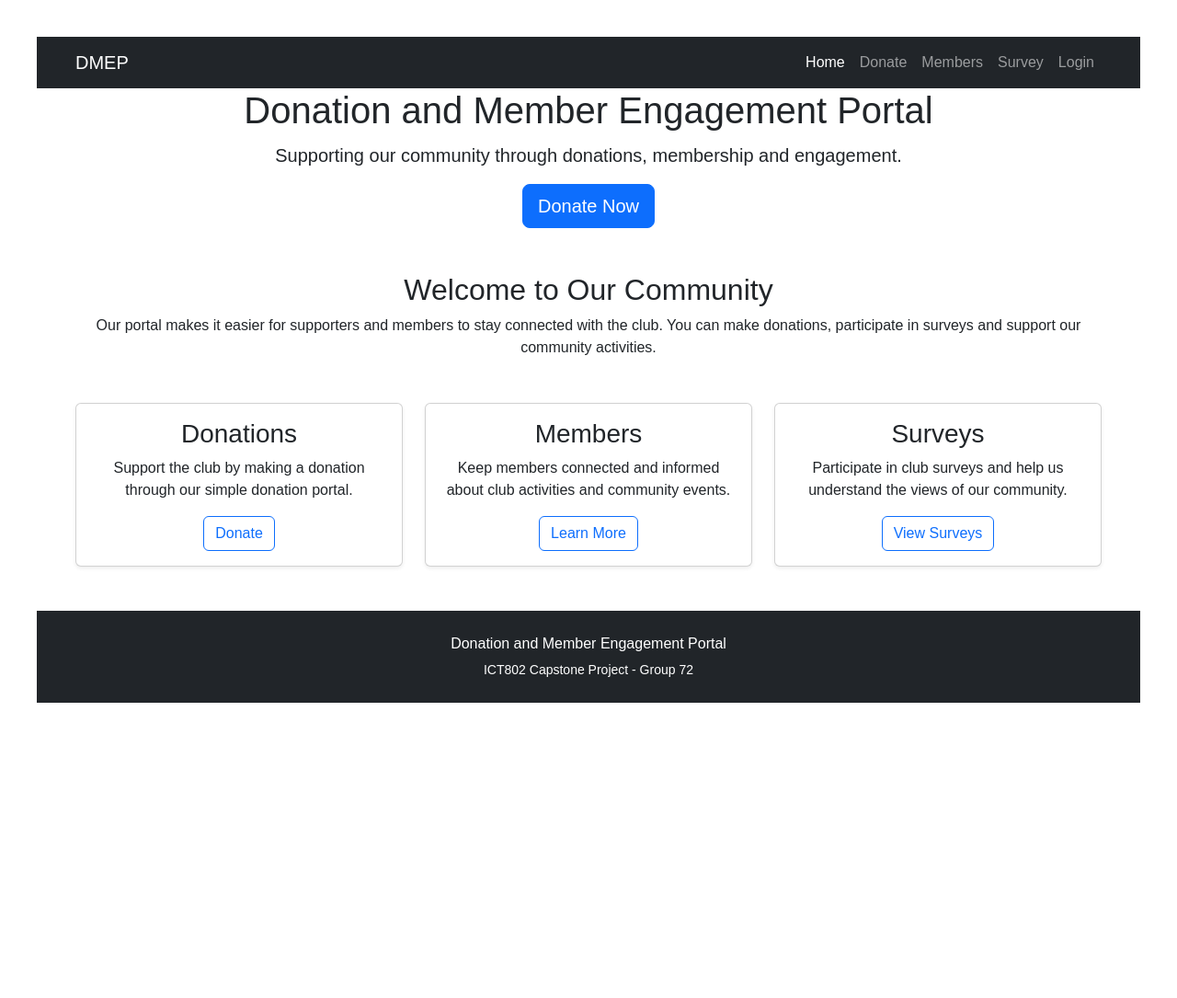
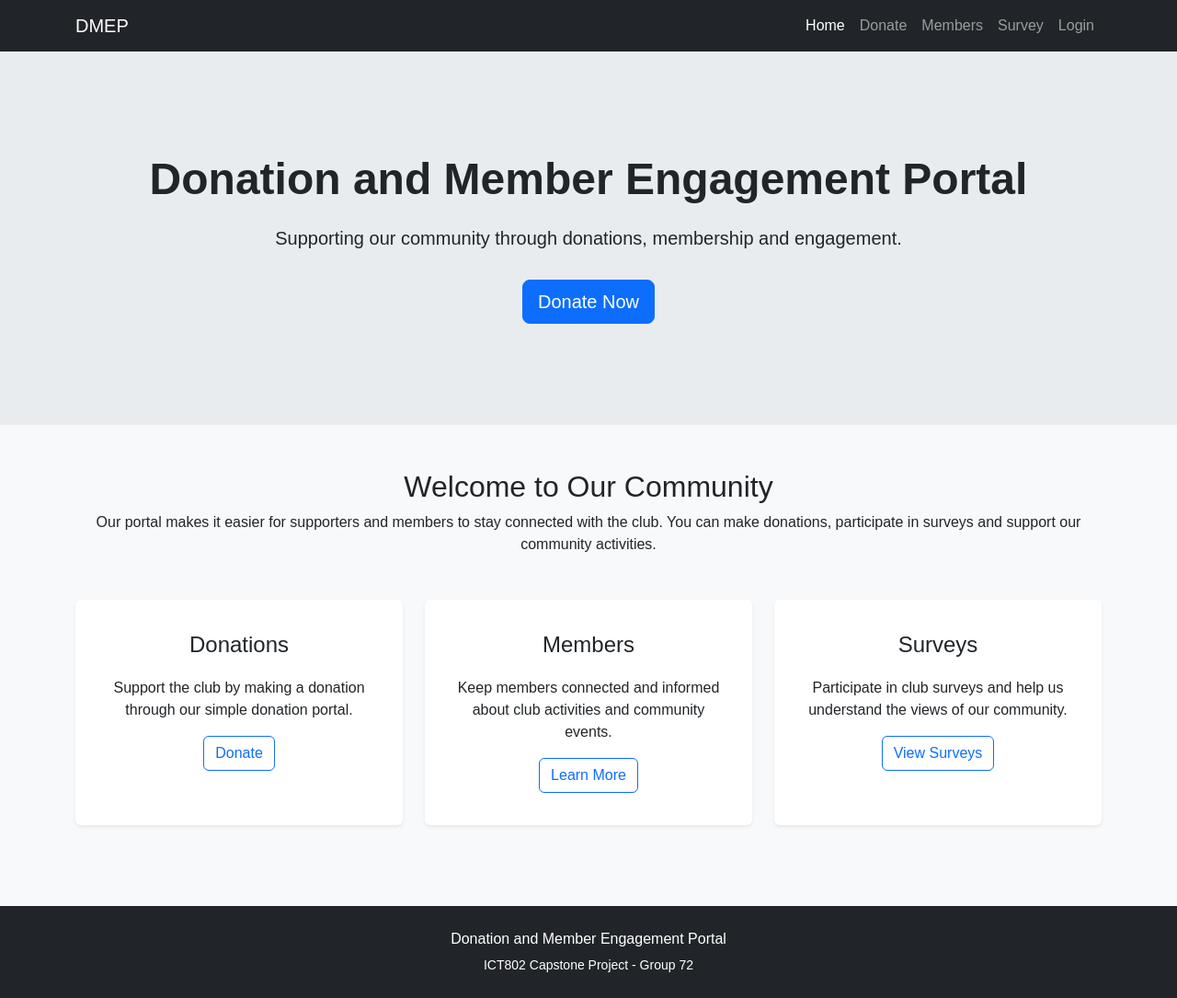
Before and after one commit to lm10B/donation-member-engagement-portal, a Flask app: template templates/index.html in a window 1280 px wide. Shown: the whole page at 92% size. Before the commit the page ends 764 px from the top, so only its background shows below. Run offline with Flask 3, Linux system fonts and the light colour scheme; the template is opened without the code that fills it, so the values that code supplies are empty.

Commit message:
Update style.css

```diff
--- a/static/css/style.css
+++ b/static/css/style.css
@@ -1,8 +1,36 @@
 body {
     font-family: Arial, sans-serif;
-    margin: 40px;
+    background-color: #f8f9fa;
 }
 
-h1 {
-    margin-bottom: 10px;
+.hero {
+    padding: 110px 20px;
+    background-color: #e9ecef;
 }
+
+.hero h1 {
+    font-size: 3rem;
+    font-weight: bold;
+    margin-bottom: 20px;
+}
+
+.hero p {
+    margin-bottom: 30px;
+}
+
+.card {
+    border: none;
+}
+
+.card-body {
+    padding: 35px 25px;
+}
+
+.card-title {
+    font-size: 1.5rem;
+    margin-bottom: 20px;
+}
+
+footer {
+    margin-top: 40px;
+}
```
